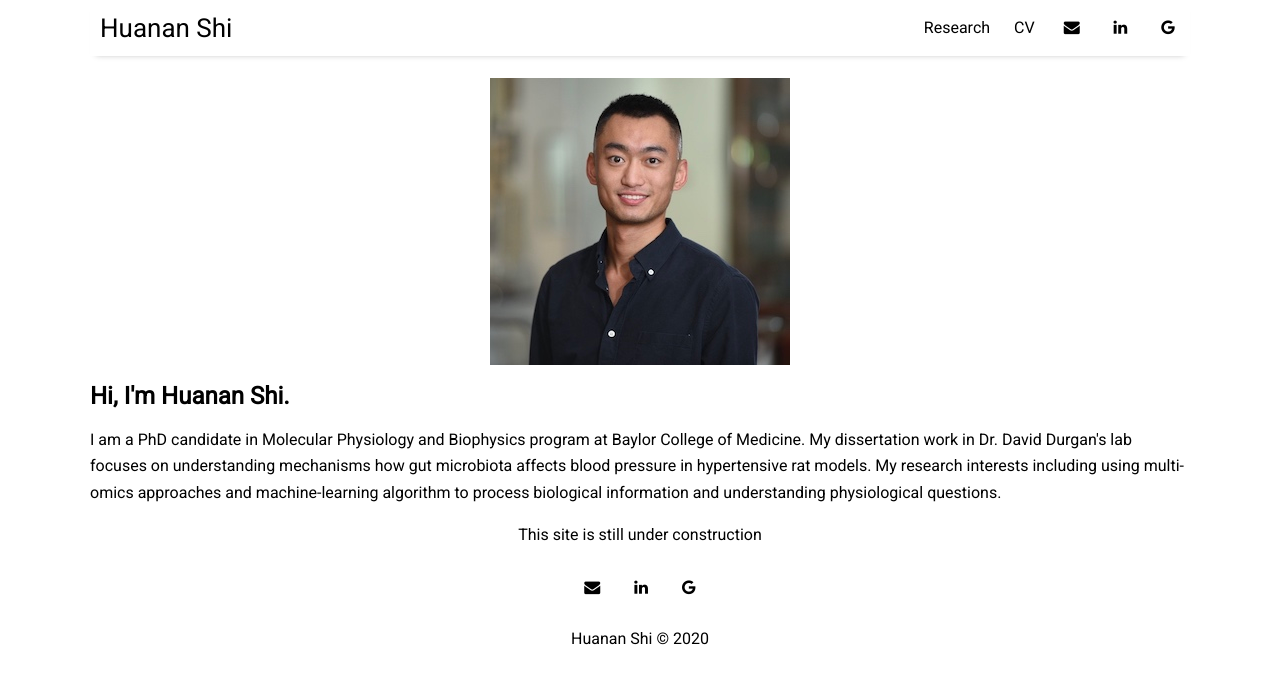
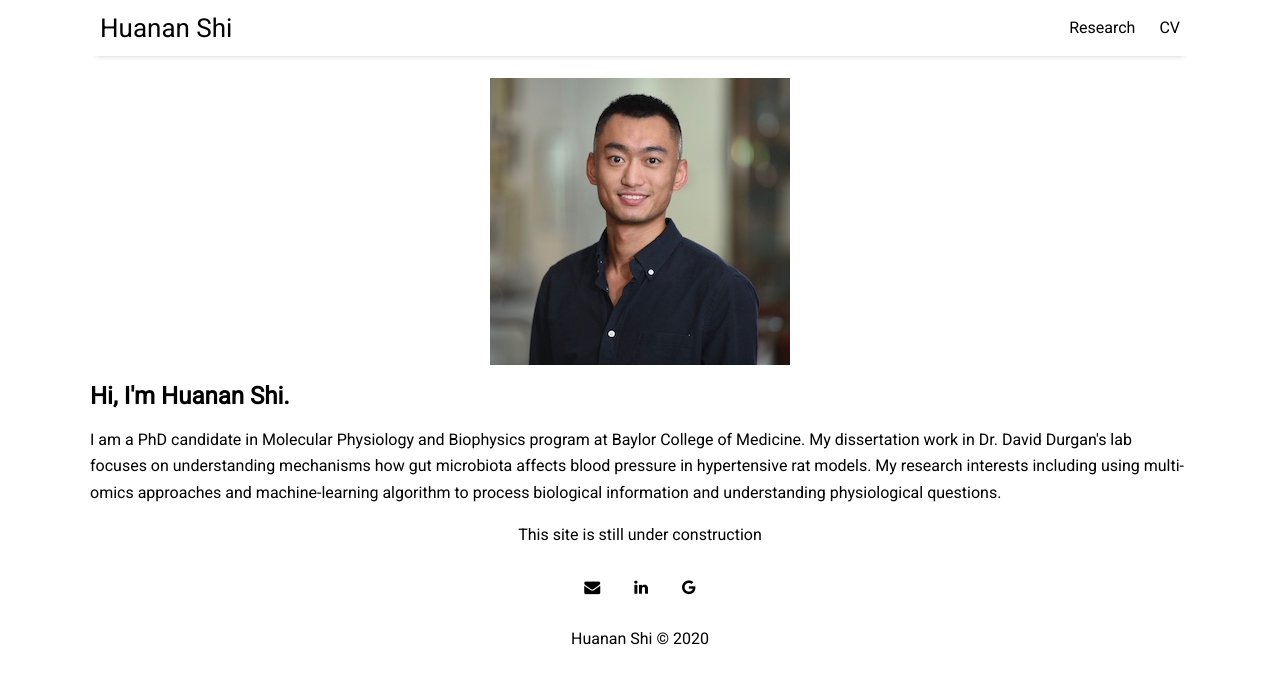
Before and after one commit to huananfshi/huananfshi.github.io, a Jekyll site: the page built from index.html, in a window 1280 px wide. Shown: the top 684 px of the page. Built offline with Jekyll 4.4.1, drawn with Linux system fonts in a browser that asks for light colours; nearby versions of some CDN libraries; the list of posts is cut into pages by our own code.

Commit message:
Update header.html

```diff
--- a/_includes/header.html
+++ b/_includes/header.html
@@ -4,12 +4,10 @@
   </h3>
   <nav class="menu-list">
     {% for item in site.data.settings.menu %}
-      <a href="{{ site.github.url }}/{{ item.folder }}/{{ item.file }}" class="menu-link">{{ item.name }}</a>
+      <a href="{{ site.github.url }}/{{ item.file }}" class="menu-link">{{ item.name }}</a>
     {% endfor %}
 
-    {% for item in site.data.settings.social %}
-      <a href="{{ item.link }}" class="menu-link" target="_blank"><i class="fa fa-{{ item.icon }}" aria-hidden="true"></i></a>
-    {% endfor %}
+
   </nav>
   <div class="dropdown">
     <button class="dropbtn"><i class="fa fa-bars" aria-hidden="true"></i></button>
```
